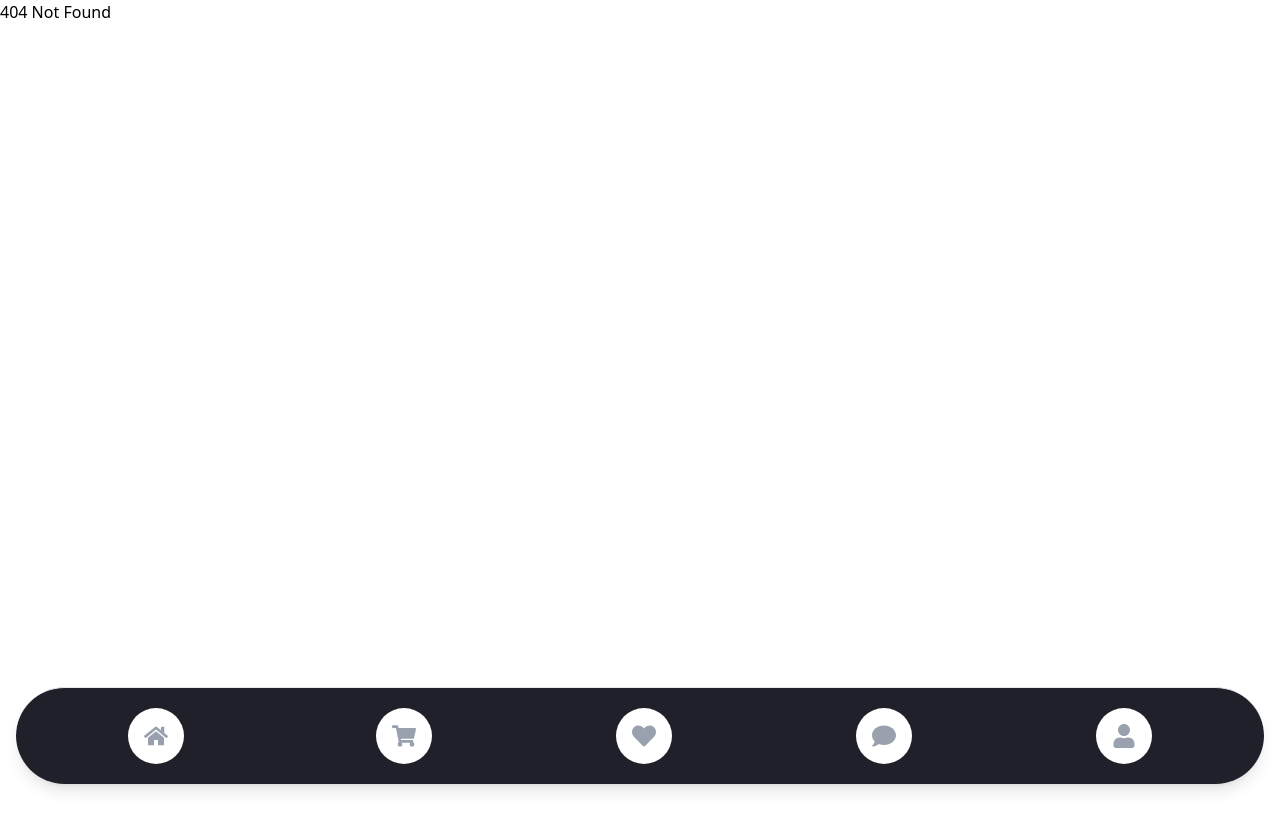
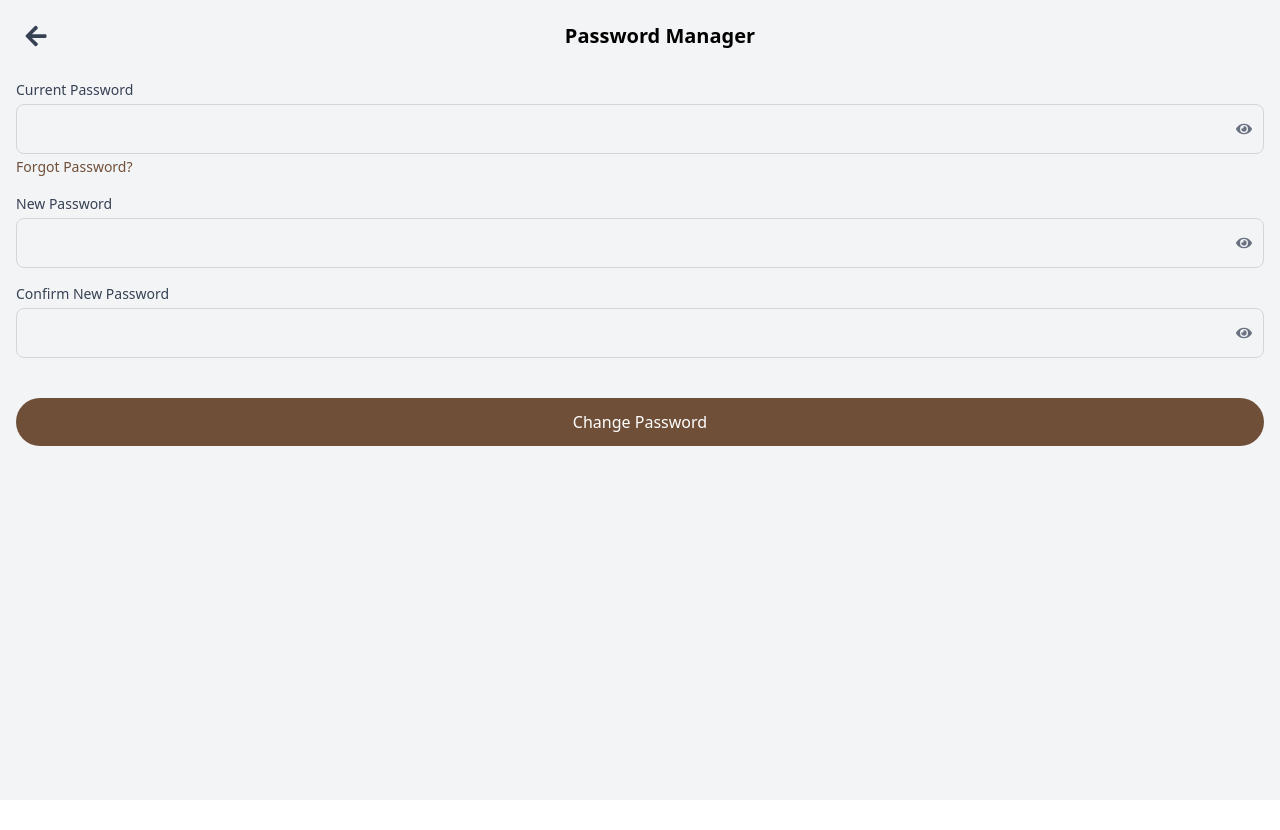
Before and after one commit to iamkayourday/E-Commerce_store, a React (Vite) app: page /password-manager in a window 1280 px wide. Before the commit this address had no page. Shown: the top 830 px of the page. Before the commit the page ends 800 px from the top, so only its background shows below. Built offline with nearby package versions, Linux system fonts and the light colour scheme; sample sign-in values are in the browser's storage.

Commit message:
add Password Manager component for password change functionality; update App routing

```diff
--- a/src/App.jsx
+++ b/src/App.jsx
@@ -17,7 +17,7 @@ import InviteFriends from "./Pages/Profile/InviteFriends";
 import PrivacyPolicy from "./Pages/Profile/PrivacyPolicy";
 import PaymentMethods from "./Pages/Profile/paymentMethods";
 import Orders from "./Pages/Profile/Orders";
-import Settings from  "./Pages/Profile/Settings";
+import Settings from "./Pages/Profile/Settings";
 import ProtectedRoute from "./Components/ProtectedRoutes"; // Import the ProtectedRoute component
 import MyProfile from "./Pages/Profile/MyProfile";
 import Shipping from "./Checkout/Shipping";
@@ -27,6 +27,7 @@ import Payment from "./Checkout/Payment";
 import AddCard from "./Checkout/AddCard";
 import Success from "./Checkout/Success";
 import HelpCenter from "./Pages/Profile/HelpCenter";
+import PasswordManager from "./Pages/Profile/PasswordManager";
 
 // Layout Component
 function Layout({ children }) {
@@ -51,6 +52,7 @@ function Layout({ children }) {
     "/add-card",
     "/success",
     "/help-center",
+    "/password-manager",
   ];
 
   return (
@@ -63,21 +65,27 @@ function Layout({ children }) {
 }
 
 // Main App Component
-function App() {
+function AppContent() {
   const [showSplash, setShowSplash] = useState(true);
+  const location = useLocation();
 
   useEffect(() => {
-    // Hide the splash screen after 1 second
-    const timer = setTimeout(() => {
-      setShowSplash(false);
-    }, 1000); // 1 second
+    // Hide the splash screen after 1 second only if the route is "/"
+    if (location.pathname === "/") {
+      const timer = setTimeout(() => {
+        setShowSplash(false);
+      }, 1000); // 1 second
 
-    return () => clearTimeout(timer);
-  }, []);
+      return () => clearTimeout(timer);
+    } else {
+      setShowSplash(false); // Ensure splash is hidden for other routes
+    }
+  }, [location.pathname]);
 
   return (
-    <Router>
-      {showSplash ? (
+    <>
+      {/* Show Splash only on the root route */}
+      {showSplash && location.pathname === "/" ? (
         <Splash />
       ) : (
         <Layout>
@@ -104,8 +112,9 @@ function App() {
               <Route path="/payment-method" element={<PaymentMethods />} />
               <Route path="/my-orders" element={<Orders />} />
               <Route path="/settings" element={<Settings />} />
-              <Route path="/your-profile" element={<MyProfile/>} />
+              <Route path="/your-profile" element={<MyProfile />} />
               <Route path="/help-center" element={<HelpCenter />} />
+              <Route path="/password-manager" element={<PasswordManager />} />
             </Route>
 
             {/* Checkout */}
@@ -121,6 +130,15 @@ function App() {
           </Routes>
         </Layout>
       )}
+    </>
+  );
+}
+
+// Wrapper for Router
+function App() {
+  return (
+    <Router>
+      <AppContent />
     </Router>
   );
 }
--- a/src/Pages/Profile/PasswordManager.jsx
+++ b/src/Pages/Profile/PasswordManager.jsx
@@ -0,0 +1,152 @@
+import React, { useState } from "react";
+import { FaArrowLeft, FaEye, FaEyeSlash } from "react-icons/fa";
+import { useNavigate } from "react-router-dom";
+
+const PasswordManager = () => {
+  const navigate = useNavigate();
+
+  // State for form inputs
+  const [currentPassword, setCurrentPassword] = useState("");
+  const [newPassword, setNewPassword] = useState("");
+  const [confirmNewPassword, setConfirmNewPassword] = useState("");
+
+  // State for password visibility
+  const [showCurrentPassword, setShowCurrentPassword] = useState(false);
+  const [showNewPassword, setShowNewPassword] = useState(false);
+  const [showConfirmNewPassword, setShowConfirmNewPassword] = useState(false);
+
+  // State for error messages
+  const [error, setError] = useState("");
+
+  // Retrieve the current password from localStorage
+  const storedPassword = localStorage.getItem("password") || "";
+
+  // Handle form submission
+  const handleChangePassword = (e) => {
+    e.preventDefault();
+
+    // Validate current password
+    if (currentPassword !== storedPassword) {
+      setError("Current password is incorrect.");
+      return;
+    }
+
+    // Validate new password and confirmation
+    if (newPassword !== confirmNewPassword) {
+      setError("New passwords do not match.");
+      return;
+    }
+
+    // Update password in localStorage
+    localStorage.setItem("password", newPassword);
+    setError(""); // Clear any previous error
+    alert("Password changed successfully!");
+    navigate(-1); // Go back to the previous page
+  };
+
+  return (
+    <div className="min-h-screen bg-gray-100 p-4">
+      {/* Header with Back Button */}
+      <div className="flex items-center mb-6">
+        <button
+          onClick={() => navigate(-1)} // Go back to the previous page
+          className="p-2"
+        >
+          <FaArrowLeft className="w-6 h-6 text-gray-700" />
+        </button>
+        <h1 className="text-xl font-bold flex-1 text-center">Password Manager</h1>
+      </div>
+
+      {/* Form */}
+      <form onSubmit={handleChangePassword} className="space-y-4">
+        {/* Current Password */}
+        <div>
+          <label className="block text-sm font-medium text-gray-700 mb-1">
+            Current Password
+          </label>
+          <div className="relative">
+            <input
+              type={showCurrentPassword ? "text" : "password"}
+              value={currentPassword}
+              onChange={(e) => setCurrentPassword(e.target.value)}
+              className="w-full p-3 border border-gray-300 rounded-lg focus:ring-2 focus:ring-[#704f38] outline-none"
+              required
+            />
+            <button
+              type="button"
+              onClick={() => setShowCurrentPassword(!showCurrentPassword)}
+              className="absolute right-3 top-1/2 transform -translate-y-1/2 text-gray-500"
+            >
+              {showCurrentPassword ? <FaEyeSlash /> : <FaEye />}
+            </button>
+          </div>
+          <a
+            href="#" // Replace with your forgot password route
+            className="text-sm text-[#704f38] hover:underline"
+          >
+            Forgot Password?
+          </a>
+        </div>
+
+        {/* New Password */}
+        <div>
+          <label className="block text-sm font-medium text-gray-700 mb-1">
+            New Password
+          </label>
+          <div className="relative">
+            <input
+              type={showNewPassword ? "text" : "password"}
+              value={newPassword}
+              onChange={(e) => setNewPassword(e.target.value)}
+              className="w-full p-3 border border-gray-300 rounded-lg focus:ring-2 focus:ring-[#704f38] outline-none"
+              required
+            />
+            <button
+              type="button"
+              onClick={() => setShowNewPassword(!showNewPassword)}
+              className="absolute right-3 top-1/2 transform -translate-y-1/2 text-gray-500"
+            >
+              {showNewPassword ? <FaEyeSlash /> : <FaEye />}
+            </button>
+          </div>
+        </div>
+
+        {/* Confirm New Password */}
+        <div>
+          <label className="block text-sm font-medium text-gray-700 mb-1">
+            Confirm New Password
+          </label>
+          <div className="relative">
+            <input
+              type={showConfirmNewPassword ? "text" : "password"}
+              value={confirmNewPassword}
+              onChange={(e) => setConfirmNewPassword(e.target.value)}
+              className="w-full p-3 border border-gray-300 rounded-lg focus:ring-2 focus:ring-[#704f38] outline-none"
+              required
+            />
+            <button
+              type="button"
+              onClick={() => setShowConfirmNewPassword(!showConfirmNewPassword)}
+              className="absolute right-3 top-1/2 transform -translate-y-1/2 text-gray-500"
+            >
+              {showConfirmNewPassword ? <FaEyeSlash /> : <FaEye />}
+            </button>
+          </div>
+        </div>
+
+        {/* Error Message */}
+        {error && <p className="text-sm text-red-600">{error}</p>}
+
+        {/* Change Password Button */}
+        <button
+          type="submit"
+          className="w-full mt-6 p-3 bg-[#704f38] text-white rounded-full font-medium hover:bg-[#5a3c2d] transition duration-300"
+        >
+          Change Password
+        </button>
+      </form>
+    </div>
+  );
+};
+
+export default PasswordManager;
```
